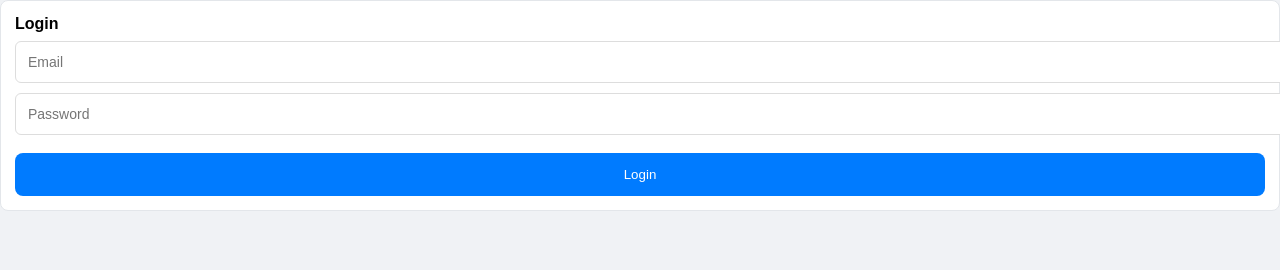
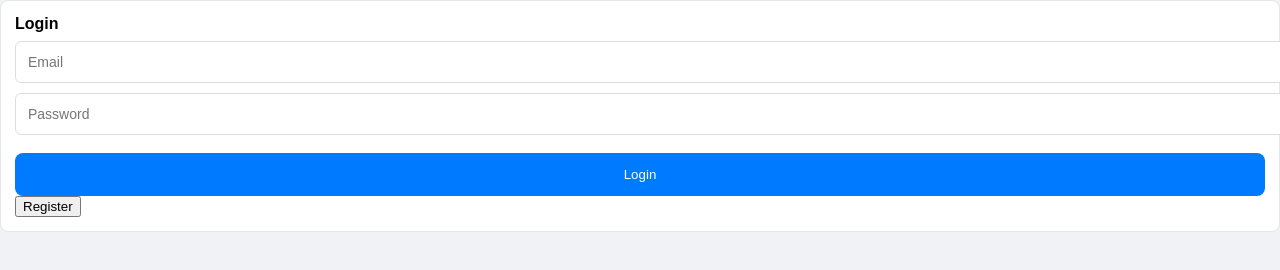
Before and after one commit to gschumacher87-art/mechanix-project, a plain HTML site: page index.html in a window 1280 px wide. Drawn offline with Linux system fonts and the light colour scheme.

Commit message:
Update index.html

```diff
--- a/index.html
+++ b/index.html
@@ -18,6 +18,7 @@
         <input id="loginPassword" type="password" placeholder="Password">
 
         <button class="primary" onclick="login()">Login</button>
+        <button onclick="register()">Register</button>
 
         <div id="loginError" style="color:red;"></div>
     </div>
```
